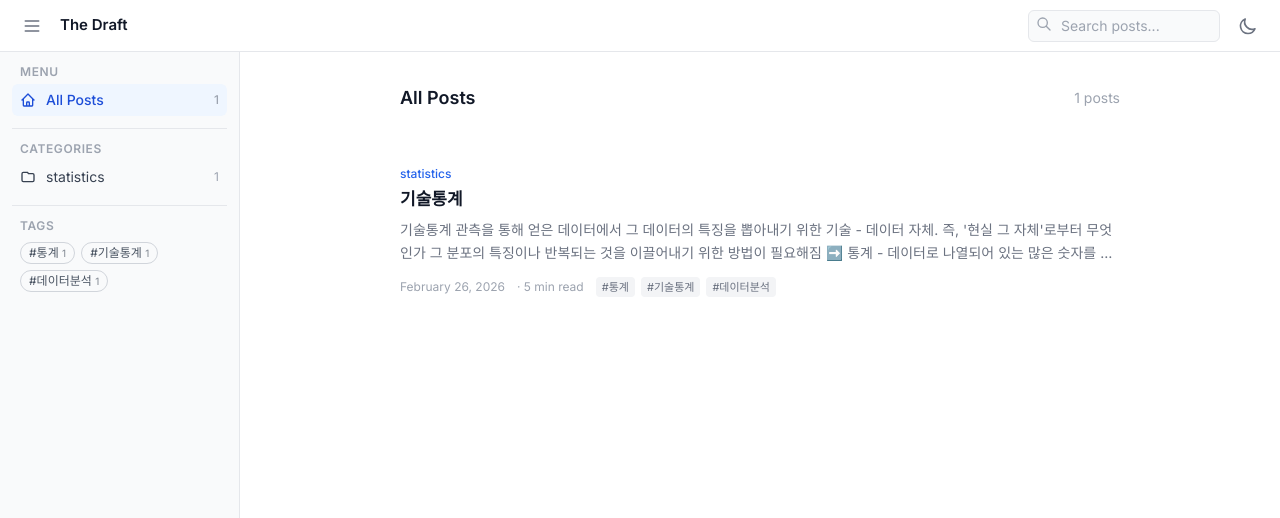
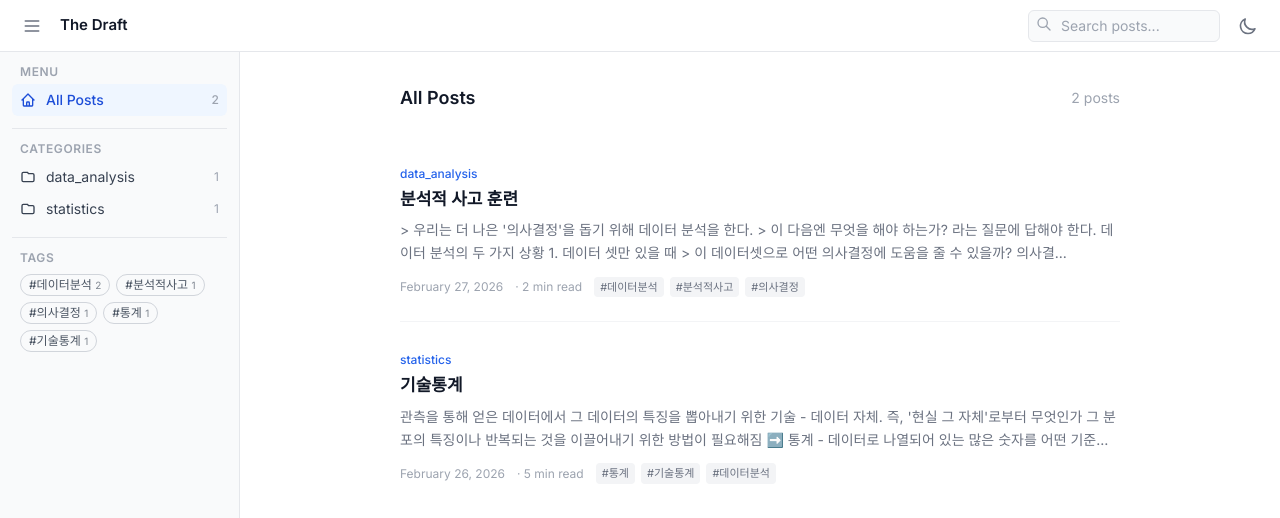
Before and after one commit to jinnyjinnyjinjin/my-blog, a Vue app: page / in a window 1280 px wide. Shown: the top 518 px of the page. Built offline with nearby package versions, Linux system fonts and the light colour scheme; what marked-highlight would draw is missing.

Commit message:
All Posts 메뉴 필터 초기화 및 활성화 상태 개선
- All Posts 클릭 시 카테고리, 태그 필터 초기화
- 카테고리/태그 필터 활성화 시 All Posts 메뉴 비활성화
- Vue Router 자동 active 클래스 제거로 정확한 활성 상태 표시

```diff
--- a/public/posts/posts.json
+++ b/public/posts/posts.json
@@ -1,9 +1,23 @@
 [
   {
-    "slug": "기술_통계_01",
-    "path": "statistics/2026/02/기술_통계_01",
+    "slug": "analytical_thinking_training_01",
+    "path": "data_analysis/2026/02/analytical_thinking_training_01",
+    "title": "분석적 사고 훈련",
+    "excerpt": "> 우리는 더 나은 '의사결정'을 돕기 위해 데이터 분석을 한다.   > 이 다음엔 무엇을 해야 하는가? 라는 질문에 답해야 한다.     데이터 분석의 두 가지 상황     1. 데이터 셋만 있을 때 > 이 데이터셋으로 어떤 의사결정에 도움을 줄 수 있을까?  의사결...",
+    "date": "2026-02-27",
+    "category": "data_analysis",
+    "tags": [
+      "데이터분석",
+      "분석적사고",
+      "의사결정"
+    ],
+    "readingTime": 2
+  },
+  {
+    "slug": "descriptive_statistics_01",
+    "path": "statistics/2026/02/descriptive_statistics_01",
     "title": "기술통계",
-    "excerpt": "기술통계 관측을 통해 얻은 데이터에서 그 데이터의 특징을 뽑아내기 위한 기술  - 데이터 자체. 즉, '현실 그 자체'로부터 무엇인가 그 분포의 특징이나 반복되는 것을 이끌어내기 위한 방법이 필요해짐 ➡️ 통계 - 데이터로 나열되어 있는 많은 숫자를 어떤 기준으로...",
+    "excerpt": "관측을 통해 얻은 데이터에서 그 데이터의 특징을 뽑아내기 위한 기술  - 데이터 자체. 즉, '현실 그 자체'로부터 무엇인가 그 분포의 특징이나 반복되는 것을 이끌어내기 위한 방법이 필요해짐 ➡️ 통계 - 데이터로 나열되어 있는 많은 숫자를 어떤 기준으로 정리 정돈해서...",
     "date": "2026-02-26",
     "category": "statistics",
     "tags": [
--- a/src/components/Sidebar.vue
+++ b/src/components/Sidebar.vue
@@ -8,7 +8,7 @@
     <!-- Navigation -->
     <div class="p-3">
       <p class="text-xs font-semibold text-gray-400 dark:text-gray-600 uppercase tracking-wider px-2 mb-1">Menu</p>
-      <RouterLink to="/" class="sidebar-item" :class="{ active: route.path === '/' }">
+      <RouterLink to="/" class="sidebar-item" active-class="" exact-active-class="" :class="{ active: route.path === '/' && !store.activeCategory && !store.activeTag }" @click="resetFilters">
         <svg class="w-4 h-4" fill="none" stroke="currentColor" viewBox="0 0 24 24">
           <path stroke-linecap="round" stroke-linejoin="round" stroke-width="2" d="M3 12l2-2m0 0l7-7 7 7M5 10v10a1 1 0 001 1h3m10-11l2 2m-2-2v10a1 1 0 01-1 1h-3m-6 0a1 1 0 001-1v-4a1 1 0 011-1h2a1 1 0 011 1v4a1 1 0 001 1m-6 0h6"/>
         </svg>
@@ -68,6 +68,11 @@
 const route = useRoute()
 const router = useRouter()
 
+function resetFilters() {
+  store.activeTag = ''
+  store.activeCategory = ''
+}
+
 function selectTag(tag) {
   if (store.activeTag === tag) {
     store.activeTag = ''
```
